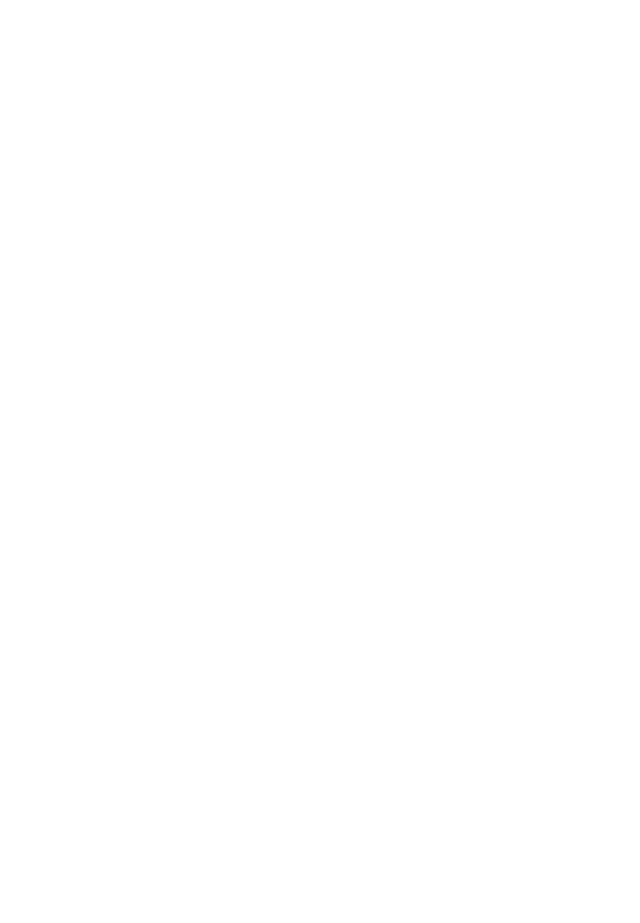
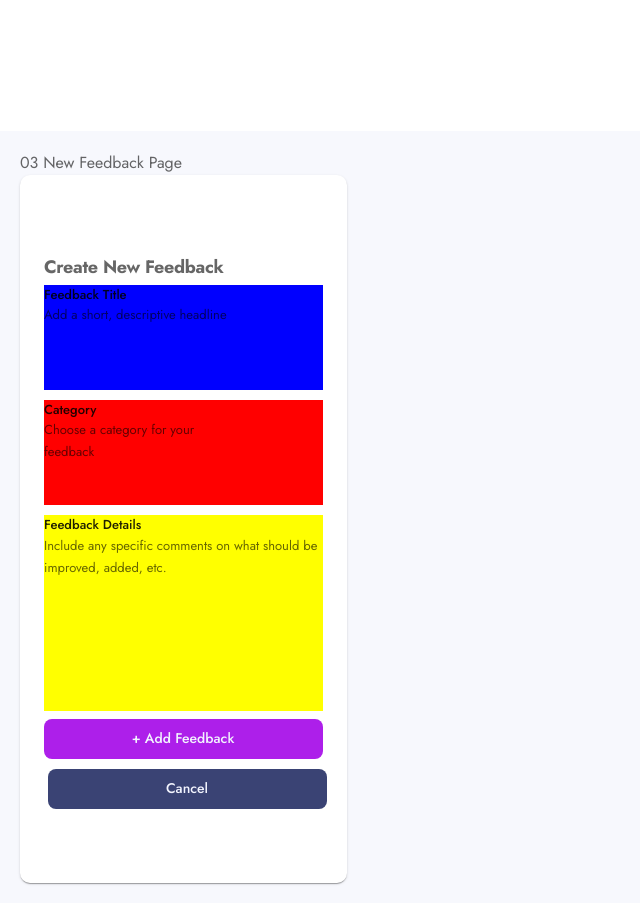
Before and after one commit to AubreyMartin/product-feedback-app, a React (Vite) app: page / in a window 1280 px wide. Shown: the part 2880-3803 px from the top of the page, without its empty margins (0-640 px from the left). Before the commit the page ends 3011 px from the top, so only its background shows below. Built offline with nearby package versions, Linux system fonts and the light colour scheme.

Commit message:
Added New feedback page

```diff
--- a/src/App.tsx
+++ b/src/App.tsx
@@ -6,6 +6,7 @@ import "./App.css";
 import FormElements from "./components/FormElements.tsx";
 import Suggestions from "../src/Pages/Suggestion.tsx";
 import SuggestionsEmpty from "../src/Pages/SuggestionsEmpty.tsx";
+import NewFeedbackPage from "../src/Pages/NewFeedbackPage.tsx";
 
 // ColorTileGrid Component
 
@@ -286,6 +287,18 @@ function App() {
       >
         <SuggestionsEmpty />
       </Box>
+
+
+
+      {/* Mobile - New-Feedback-Page */}
+      <Box
+        sx={{ padding: "20px", mb: 40 ,
+          backgroundColor: "custom.backgroundAlt",
+
+        }}
+      >
+        <NewFeedbackPage />
+      </Box>
     </ThemeProvider>
   );
 }
--- /dev/null
+++ b/src/Pages/NewFeedbackPage.tsx
@@ -0,0 +1,187 @@
+import Card from '@mui/material/Card';
+import Typography from '@mui/material/Typography';
+import { Box } from '@mui/system';
+import { CardContent } from '@mui/material';
+import CardActions from '@mui/material/CardActions';
+import Button from '@mui/material/Button';
+
+
+const MyCardComponent = () => {
+
+
+  return (
+    <Box>
+      <Typography variant="body1" color="textSecondary">
+        {" "}
+        03 New Feedback Page
+      </Typography>
+    <Card
+      className="SuggestionsEmpty"
+      sx={{
+        backgroundColor: "white",minHeight: 708,maxHeight: 708,minWidth: 327,maxWidth: 327, borderRadius: '10px'
+      }}
+    >
+      <CardContent sx={{minHeight: 308,maxHeight: 308,
+                        minWidth: 278,maxWidth: 278,
+                        marginTop: '75px',marginBottom: '75px',
+                        marginRight: '24px',marginLeft: '24px',
+                        background: "white",padding: 0, }}>
+
+
+       {/* Heading */}
+         <Box sx={{
+            backgroundColor:"" }}>
+           <Typography variant="h1" fontSize={18}  color="textSecondary">
+            Create New Feedback
+           </Typography>
+           </Box>
+
+
+         {/* Feedback Title */}
+        <Box sx={{
+          minHeight: '105px',maxHeight: '105px',
+          minWidth: '279px', maxWidth: '279px',
+          marginTop: '0px', marginBottom: '0px',
+          marginRight: '0px', marginLeft: '0px',backgroundColor:" blue",  }}>
+
+        {/* Feedback Title */}
+
+          <Typography variant="h6" fontSize={13} sx={{
+                             minHeight: '19px',
+                             maxHeight: '19px',
+                             minWidth: '87px',
+                             maxWidth: '87px',
+                             marginTop: '0px',
+                             marginBottom: '0px',
+
+                            background: '0px',}}>
+
+           Feedback Title
+          </Typography>
+
+          {/*  Feedback Description */}
+          <Typography variant="body2" color="textSecondary" fontSize={13} sx={{
+          minHeight: '19px',
+          maxHeight: '19px',
+          minWidth: '183px',
+          maxWidth: '183px',
+          marginTop: '0px',
+          marginBottom: '25px',
+          marginRight: '0px',
+          marginLeft: '0px',
+          background: '0px',
+          padding: '0px',}}>
+
+          Add a short, descriptive headline
+          </Typography>
+          </Box>
+
+        {/* Category box */}
+        <Box sx={{
+          minHeight: '105px',maxHeight: '105px',
+          minWidth: '279px', maxWidth: '279px',
+          marginTop: '10px', marginBottom: '10px',
+          marginRight: '0px', marginLeft: '0px',backgroundColor:" red", }}>
+
+        {/* Category Title */}
+
+          <Typography variant="h6" fontSize={13} sx={{
+                             minHeight: '19px',
+                             maxHeight: '19px',
+                             minWidth: '87px',
+                             maxWidth: '87px',
+                             marginTop: '0px',
+                             marginBottom: '0px',
+
+                            background: '0px',}}>
+
+            Category
+          </Typography>
+
+          {/* Category Description */}
+          <Typography variant="body2" color="textSecondary" fontSize={13} sx={{
+          minHeight: '19px',
+          maxHeight: '19px',
+          minWidth: '183px',
+          maxWidth: '183px',
+          marginTop: '0px',
+          marginBottom: '25px',
+          marginRight: '0px',
+          marginLeft: '0px',
+          background: '0px',
+          padding: '0px',}}>
+
+          Choose a category for your feedback
+          </Typography>
+          </Box>
+
+        {/* Feedback Detail box */}
+          <Box sx={{
+          minHeight: '196px',maxHeight: '196px',
+          minWidth: '279px', maxWidth: '279px',
+          marginTop: '0px', marginBottom: '0px',
+          marginRight: '0px', marginLeft: '0px',backgroundColor:" yellow",  }}>
+
+        {/* Feedback Detail Title */}
+          <Typography variant="h6" fontSize={13} sx={{
+                            //  minHeight: '19px',
+                            //  maxHeight: '19px',
+                            //  minWidth: '96px',
+                            //  maxWidth: '96px',
+                             marginTop: '0px',
+                             marginBottom: '0px',
+                            background: '0px',}}>
+
+           Feedback Details
+          </Typography>
+
+          {/* Feedback Detail Description */}
+          <Typography variant="body2" color="textSecondary" fontSize={13} sx={{
+          minHeight: '38px',
+          maxHeight: '38px',
+          minWidth: '279px',
+          maxWidth: '279px',
+          marginTop: '0px',
+          marginBottom: '25px',
+          marginRight: '0px',
+          marginLeft: '0px',
+          background: '0px',
+          padding: '0px',}}>
+
+           Include any specific comments on what should be improved, added, etc.
+          </Typography>
+          </Box>
+
+
+
+       {/* Add feedback Button & Cancel Button   */}
+      <CardActions sx={{
+            display: 'flex',
+            flexDirection: 'column',
+            alignItems: 'center', // Center align the buttons horizontally
+            gap: '10px' ,// Optional: adds space between the buttons
+            marginRight:'71px',marginLeft: '71px', }}>
+
+
+            <Button sx={{minHeight: 40,maxHeight: 40,
+                     minWidth: 279,maxWidth: 279,
+                     marginTop: '',marginBottom: '',
+
+                     backgroundColor: "primary.main",color: '#F2F4FE', padding: '10px' }}> + Add Feedback</Button>
+
+
+           <Button sx={{minHeight: 40,maxHeight: 40,
+                     minWidth: 279,maxWidth: 279,
+                     marginTop: '',marginBottom: '', marginLeft:'0px',
+                     backgroundColor: "secondary.light",color: '#F2F4FE', padding: '10px' }}> Cancel</Button>
+
+      </CardActions>
+
+
+      </CardContent>
+    </Card>
+    </Box>
+  );
+};
+
+export default MyCardComponent;
```
